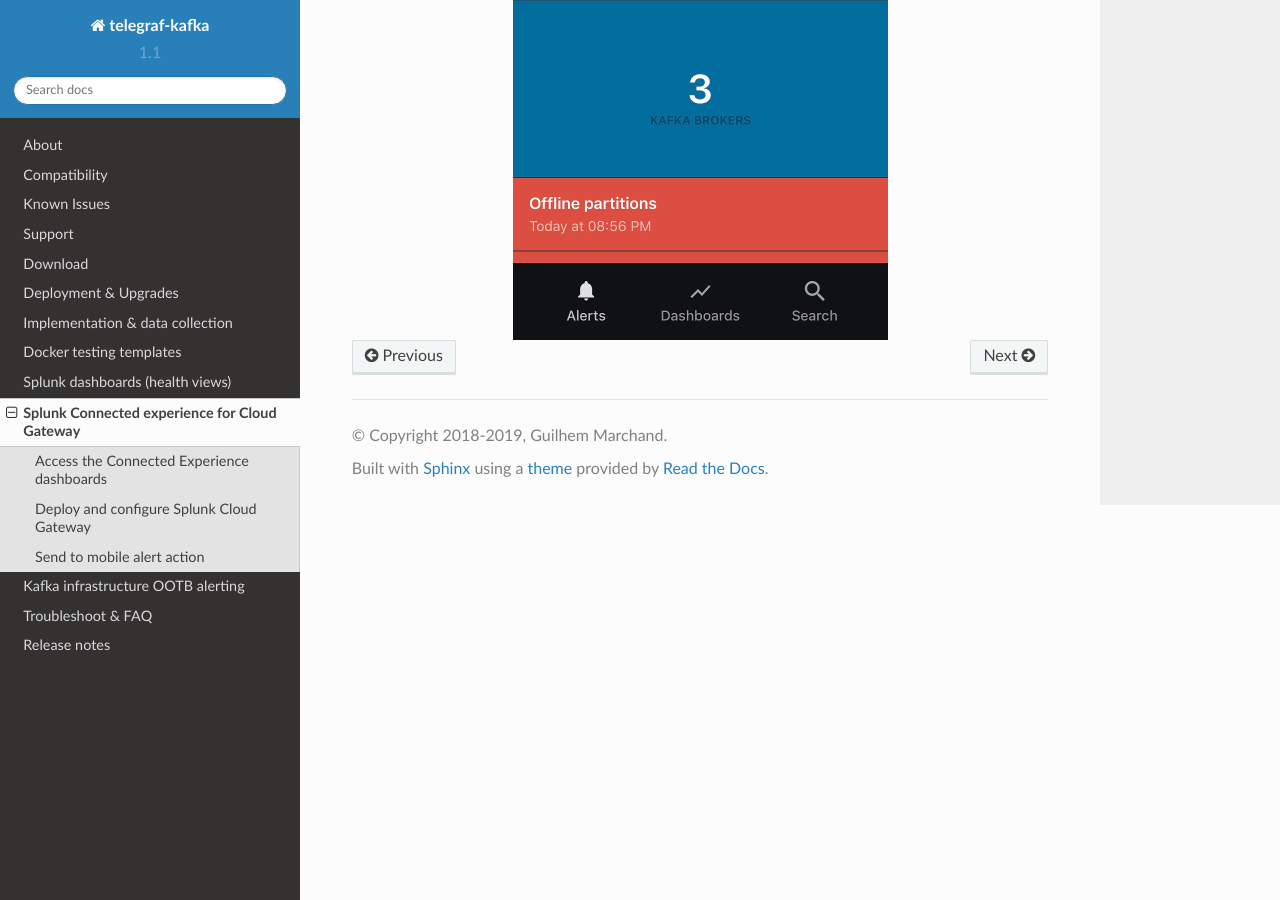
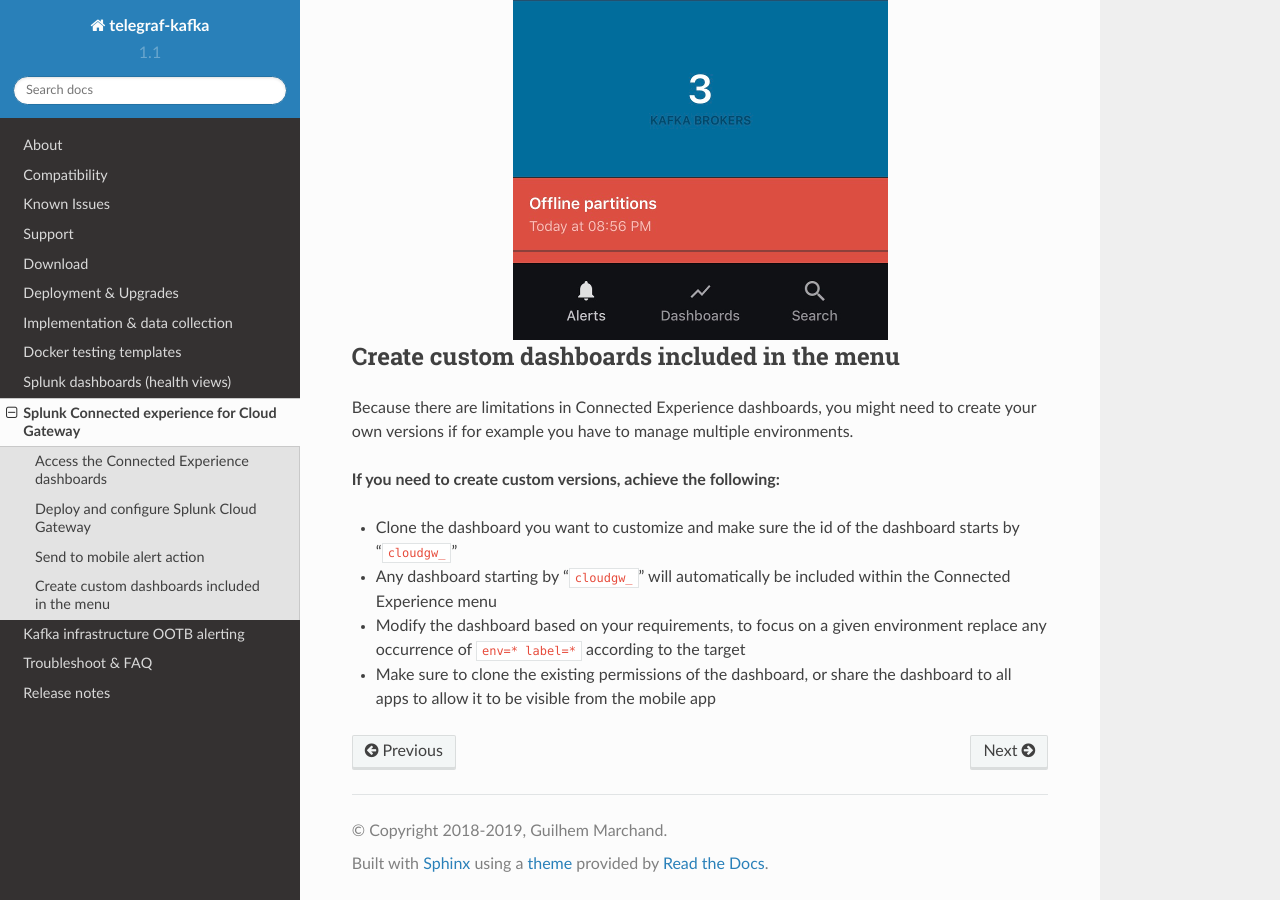
Before and after one commit to guilhemmarchand/telegraf-kafka, a Sphinx documentation site: the page built from docs/connected_experience.rst, in a window 1280 px wide and 900 px high, scrolled down 3635 px. Built offline with Sphinx 7.4.7 and the Read the Docs theme 2.0.0, drawn with Linux system fonts in a browser that asks for light colours.

Commit message:
Version 1.1.22
- fix: Improves searches for Connected experience dashboard for Kafka Connect (listing connectors in alert)
- fix: Improves Telegraf configuration generator modal window rendering and adds link button to documentation
- feature: Add dynamic view inclusion in menu for Connected Experience custom dashboards

```diff
--- a/docs/connected_experience.rst
+++ b/docs/connected_experience.rst
@@ -71,3 +71,15 @@
 .. image:: img/splunk_mobile_alert_example.png
    :alt: splunk_mobile_alert_example.png
    :align: center
+
+Create custom dashboards included in the menu
+=============================================
+
+Because there are limitations in Connected Experience dashboards, you might need to create your own versions if for example you have to manage multiple environments.
+
+**If you need to create custom versions, achieve the following:**
+
+- Clone the dashboard you want to customize and make sure the id of the dashboard starts by "``cloudgw_``"
+- Any dashboard starting by "``cloudgw_``" will automatically be included within the Connected Experience menu
+- Modify the dashboard based on your requirements, to focus on a given environment replace any occurrence of ``env=* label=*`` according to the target
+- Make sure to clone the existing permissions of the dashboard, or share the dashboard to all apps to allow it to be visible from the mobile app
```
Also changed, not shown: docs/releasenotes.rst (+8 -0 lines), 6 other files.
